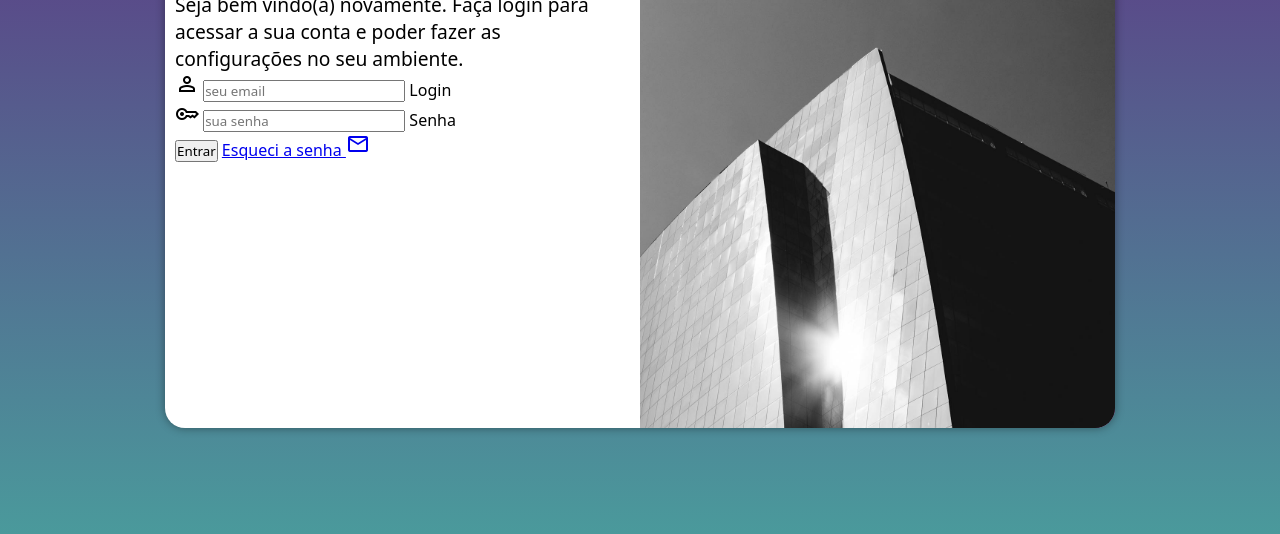
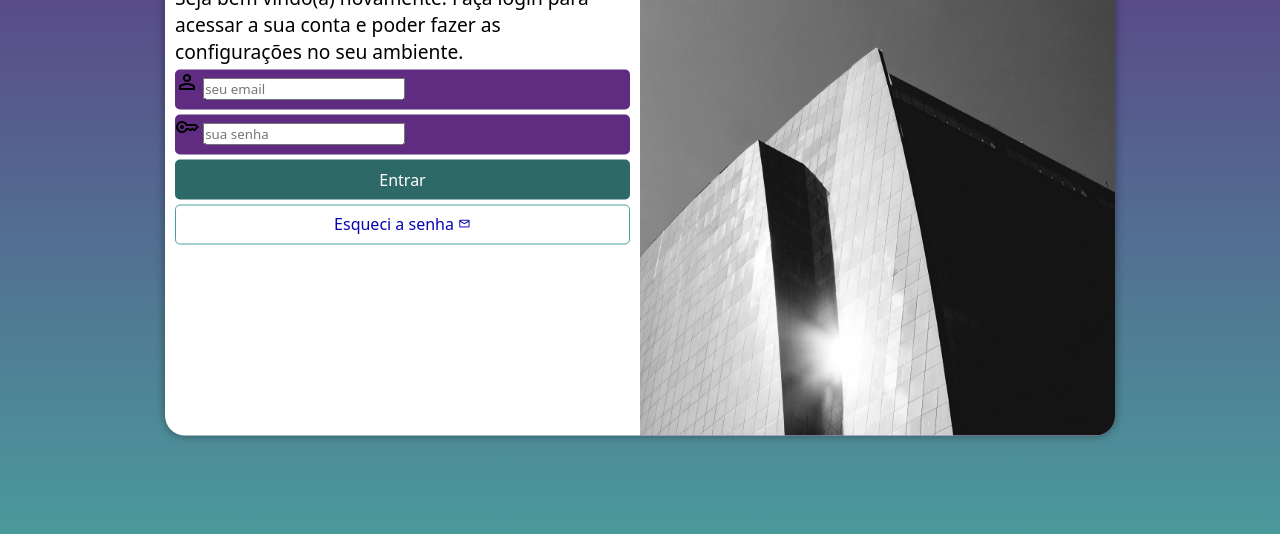
Before and after one commit to cadimrosalem/projeto-login, a plain HTML site: page index.html in a window 1280 px wide. Shown: the part 222-756 px from the top of the page. Drawn offline with nearby package versions, Linux system fonts and the light colour scheme.

Commit message:
apliquei estilo ao formulário de login

```diff
--- a/estilos/style.css
+++ b/estilos/style.css
@@ -34,7 +34,7 @@ section#login {
 
     background-color: white;
     width: 250px;
-    height: 500px;
+    height: 515px;
     border-radius: 20px;
     box-shadow: 0px 0px 10px rgba(0, 0, 0, 0.397);
 
@@ -63,3 +63,55 @@ div#formulario > h1 {
 div#formulario > p {
     font-size: 0.8em;
 }
+
+form > div.campo {
+    display: block;
+    background-color: #5f2c82;
+    width: 100%;
+    height: 40px;
+    border-radius: 5px;
+    margin: 5px 0px;
+}
+
+div.campo > label {
+    display: none;
+}
+
+form > input[type=submit] {
+    display: block;
+    font-size: 1em;
+    width: 100%;
+    height: 40px;
+    background-color: #2d6967;
+    color: white;
+    border: none;
+    border-radius: 5px;
+    cursor: pointer;
+}
+
+form > input[type=submit]:hover {
+    background-color: #38706e;
+}
+
+form > a.botao {
+    display: block;
+    text-align: center;
+    font-size: 1em;
+    width: 100%;
+    height: 40px;
+    padding-top: 7px;
+    margin-top: 5px;
+    background-color: #ffffff;
+    color: rgb(4, 4, 180);
+    border: 1px solid #49a09d;
+    border-radius: 5px;
+    text-decoration: none;
+}
+
+form > a.botao:hover {
+    background-color: #49a09d;
+}
+
+form > a.botao > span {
+    font-size: 0.8em;
+}
--- a/index.html
+++ b/index.html
@@ -34,7 +34,7 @@
 
                     </div>
                     <input type="submit" value="Entrar">
-                    <a href="esqueci.html">
+                    <a href="esqueci.html" class="botao">
                         Esqueci a senha <span class="material-symbols-outlined">mail</span>
                     </a>
                 </form>
```
